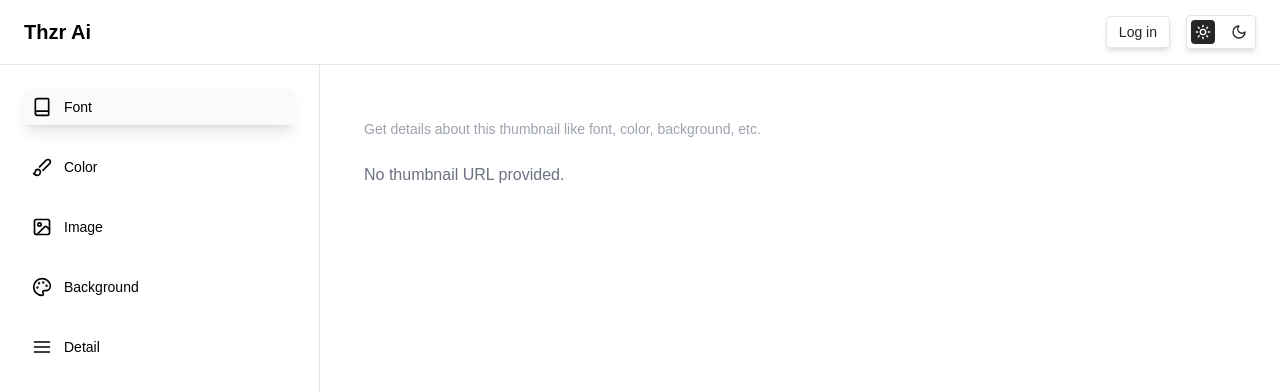
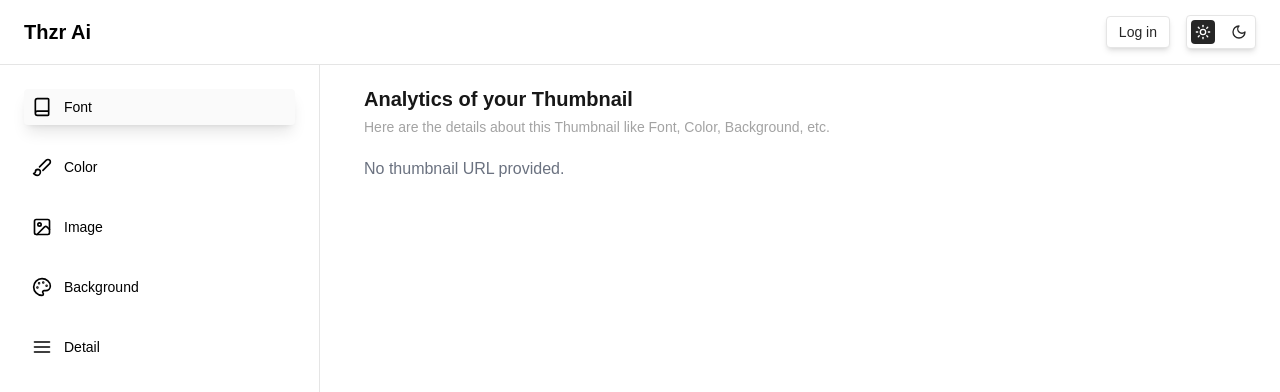
Before and after one commit to parthergk/Thumbnailer, a Next.js app: page /analyze in a window 1280 px wide. Shown: the top 392 px of the page. Built offline with nearby package versions, Linux system fonts and the light colour scheme; no server answers.

Commit message:
design done for the analysis cards

```diff
--- a/app/(root)/analyze/page.tsx
+++ b/app/(root)/analyze/page.tsx
@@ -129,38 +129,38 @@
     <main className="self-start w-full mt-16 flex dark:bg-neutral-900 border-t">
       <LeftSideBar />
       <div className="w-full px-3 sm:px-5 dark:bg-neutral-900">
-        <CardHeader className=" px-0 md:px-6">
-          <CardTitle>Analyze your thumbnail</CardTitle>
-          <p className="text-sm text-gray-400">
-            Get details about this thumbnail like font, color, background, etc.
+        <div className=" px-0 md:px-6 py-5 space-y-1">
+          <h3 className=" text-neutral-900 dark:text-white text-xl font-semibold">Analytics of your Thumbnail</h3>
+          <p className="text-sm text-neutral-400">
+            Here are the details about this Thumbnail like Font, Color, Background, etc.
           </p>
-        </CardHeader>
-        <CardContent className=" px-0 md:px-6">
+        </div>
+        <div className=" px-0 md:px-6">
           <div className="flex flex-col gap-5">
             {thumbnailUrl ? (
               <>
               <div className="flex flex-col lg:flex-row space-x-0 md:space-x-5 gap-5">
-                <div className=" w-full max-w-[272px] sm:max-w-[400px]">
+                <div className="  w-full max-w-[272px] sm:max-w-[400px]">
                   <Image
                     src={thumbnailUrl}
                     alt="Thumbnail"
                     width={400}
                     height={(400 / 16) * 9}
-                    className="w-full h-auto rounded"
+                    className="w-full h-auto rounded-sm shadow-lg shadow-neutral-500 dark:shadow-neutral-950"
                     loading="lazy"
                   />
                 </div>
                 <div className="h-full w-full max-w-72 sm:max-w-sm max-h-[280px] lg:max-h-[500px] overflow-y-scroll lg:overflow-hidden scrollbar-thin">
-                  <h1 className="text-lg font-semibold">
+                  <h4 className="text-lg font-semibold text-neutral-900 dark:text-white">
                     {detailItem} Analysis
-                  </h1>
-                  {selectedItem ? selectedItem.component : <p>No Data</p>}
+                  </h4>
+                  {selectedItem ? selectedItem.component : <p className=" mt-5 text-center">No Data</p>}
                 </div>
                 </div>
                 <div className=" flex flex-col gap-5 w-full max-w-[272px] sm:max-w-[400px]">
-                  <Button onClick={() => handleSave()} disabled={isSaving}>
+                  <button className="shadow-lg py-1.5 bg-neutral-900 dark:bg-white dark:text-neutral-900 hover:scale-105 dark:hover:shadow-neutral-950 dark:hover:bg-neutral-50 rounded-sm" onClick={() => handleSave()} disabled={isSaving}>
                     {isSaving ? "Saveing Thumbnail" : "Save Thumbnail"}
-                  </Button>
+                  </button>
                   {feedback && (
                     <p className="text-sm text-gray-500">{feedback}</p>
                   )}
@@ -170,7 +170,7 @@
               <p className="text-gray-500">No thumbnail URL provided.</p>
             )}
           </div>
-        </CardContent>
+        </div>
       </div>
     </main>
   );
--- a/components/LeftSideBar.tsx
+++ b/components/LeftSideBar.tsx
@@ -30,7 +30,7 @@
             key={item.name}
             onClick={() => handleClick(item.name)}
             className={`flex flex-col md:flex-row items-center gap-1 lg:gap-3 p-2 rounded-sm text-left text-black dark:text-white font-medium
-            ${activeItem === item.name ? "shadow-lg bg-neutral-50 dark:shadow-neutral-950/70 dark:bg-neutral-800" : "hover:bg-neutral-50 hover:shadow-md dark:shadow-neutral-950/70 dark:hover:bg-neutral-700"}`}>
+            ${activeItem === item.name ? "shadow-lg bg-neutral-50 dark:shadow-neutral-950/70 dark:bg-neutral-800" : "hover:bg-neutral-50 hover:shadow-md dark:hover:bg-neutral-800/90"}`}>
             {item.icon}
             <span className="text-sm hidden sm:block">{item.name}</span>
           </button>
--- a/components/resourcesItem/Font.tsx
+++ b/components/resourcesItem/Font.tsx
@@ -1,7 +1,7 @@
-import React, { useState, ChangeEvent } from 'react';
-import { Input } from '../ui/input';
-import CopyClip from './CopyClip';
-import { useEffect } from 'react';
+import React, { useState, ChangeEvent } from "react";
+import { Input } from "../ui/input";
+import CopyClip from "./CopyClip";
+import { useEffect } from "react";
 
 interface FontItem {
   text: string;
@@ -13,8 +13,7 @@
 }
 
 const Font: React.FC<FontProps> = ({ data }) => {
-
-  const [selectedText, setSelectedText] = useState<string>('');
+  const [selectedText, setSelectedText] = useState<string>("");
   // Set the initial selected text to the first item when data is loaded
   useEffect(() => {
     if (data.length > 0) {
@@ -22,7 +21,9 @@
     }
   }, [data]);
 
-  const selectedTextDetail = data.find((item) => item.text === selectedText) as FontItem;
+  const selectedTextDetail = data.find(
+    (item) => item.text === selectedText
+  ) as FontItem;
 
   const handleSelection = (e: ChangeEvent<HTMLSelectElement>) => {
     setSelectedText(e.target.value);
@@ -30,23 +31,20 @@
 
   return (
     <>
-      {data.length === 0 ? <div className='w-full flex flex-col gap-2 my-1'>
-        <div className='text-center border py-2 rounded-md h-9'>ANALYZING...</div>
-        {Array.from({ length: 4 }).map((_, index) => (
-          <div key={index} className="flex flex-col">
-            <span className="h-2 bg-gray-200 dark:bg-neutral-800 rounded-lg w-8"></span>
-            <div className="flex gap-2 bg-gray-100 dark:bg-neutral-900 mt-1">
-              <div className="h-8"></div>
+      {data.length === 0 ? (
+        <div className="w-full flex flex-col gap-3 my-1">
+          <div className="text-center border py-1 rounded-sm h-9 text-neutral-600 font-medium">
+            ANALYZING...
+          </div>
+          {Array.from({ length: 4 }).map((_, index) => (
+            <div key={index} className="flex flex-col">
+              <span className="h-3 bg-neutral-200 dark:bg-neutral-800 rounded-sm w-10"></span>
+              <div className="flex gap-2 bg-neutral-100 dark:bg-neutral-900 mt-1 rounded-sm h-8">
+              </div>
             </div>
-          </div>
-        ))}
-
-
-
-      </div>
-
-        :
-
+          ))}
+        </div>
+      ) : (
         <div className="w-full flex flex-col gap-2 my-1 p-1">
           <select
             className="text-center border py-2 rounded-md outline-none"
@@ -68,11 +66,13 @@
                   <div className="flex gap-2">
                     <Input value={value} readOnly className="h-8 text-center" />
                     {/* Render CopyClip only for "Family" */}
-                    {key === "Family" && <CopyClip copyClip={value} /> || key === "Color" && <CopyClip copyClip={value} />}
+                    {(key === "Family" && <CopyClip copyClip={value} />) ||
+                      (key === "Color" && <CopyClip copyClip={value} />)}
                   </div>
                 </div>
               ))}
-        </div>}
+        </div>
+      )}
     </>
   );
 };
```
